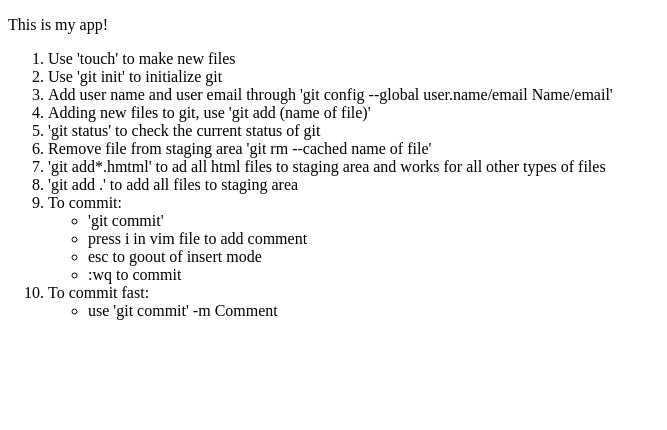
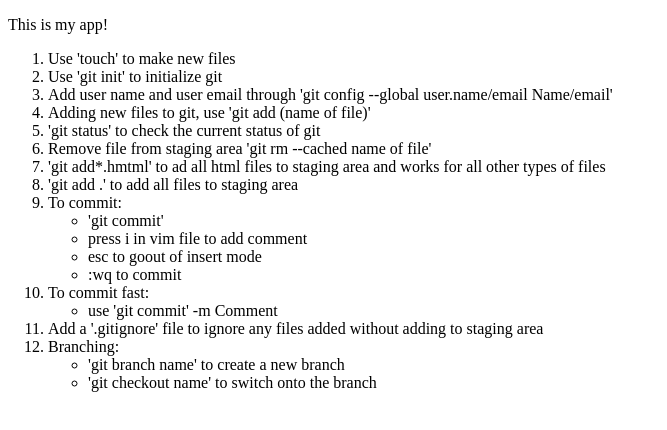
Before and after one commit to Fahmiin/myappsample, a plain HTML site: page index.html in a window 1280 px wide. Shown: the whole page, without its empty margins (0-667 px from the left). Drawn offline with Linux system fonts and the light colour scheme.

```diff
--- a/index.html
+++ b/index.html
@@ -28,6 +28,13 @@
 					<li>use 'git commit' -m Comment</li>
 				</ul>
 			</li>
+			<li>Add a '.gitignore' file to ignore any files added without adding to staging area</li>
+			<li>Branching:
+				<ul>
+					<li>'git branch name' to create a new branch</li>
+					<li>'git checkout name' to switch onto the branch</li>
+				</ul>
+			</li>
 		</ol>
 	</body>
 </html>
```
Also changed, not shown: login.html (added, +10 -0 lines), 1 other file.
